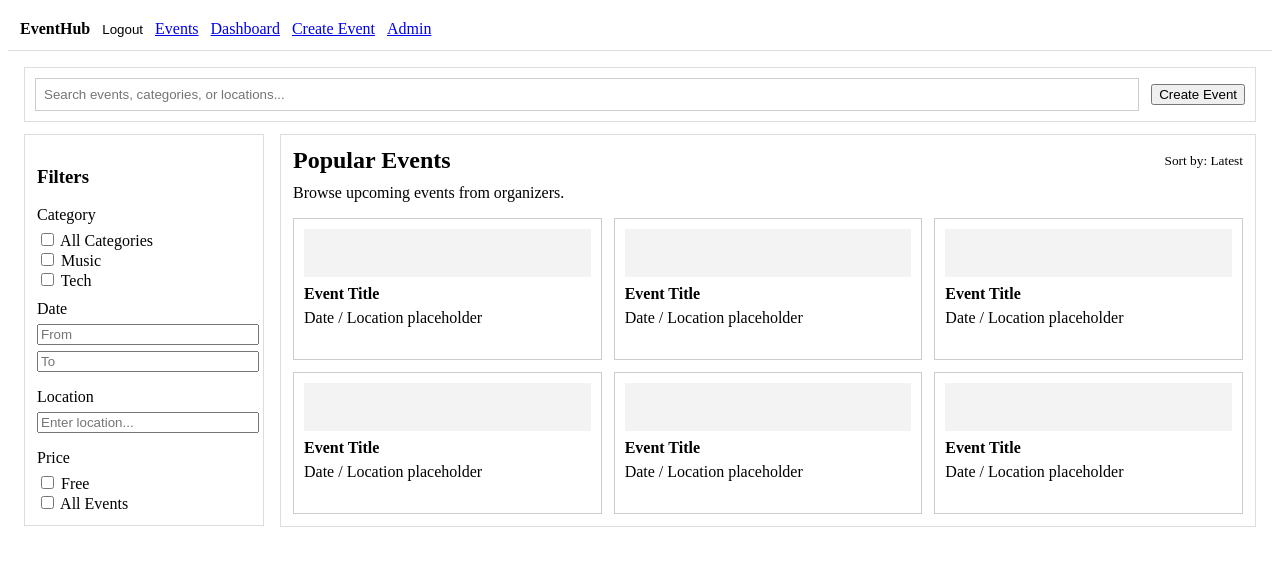
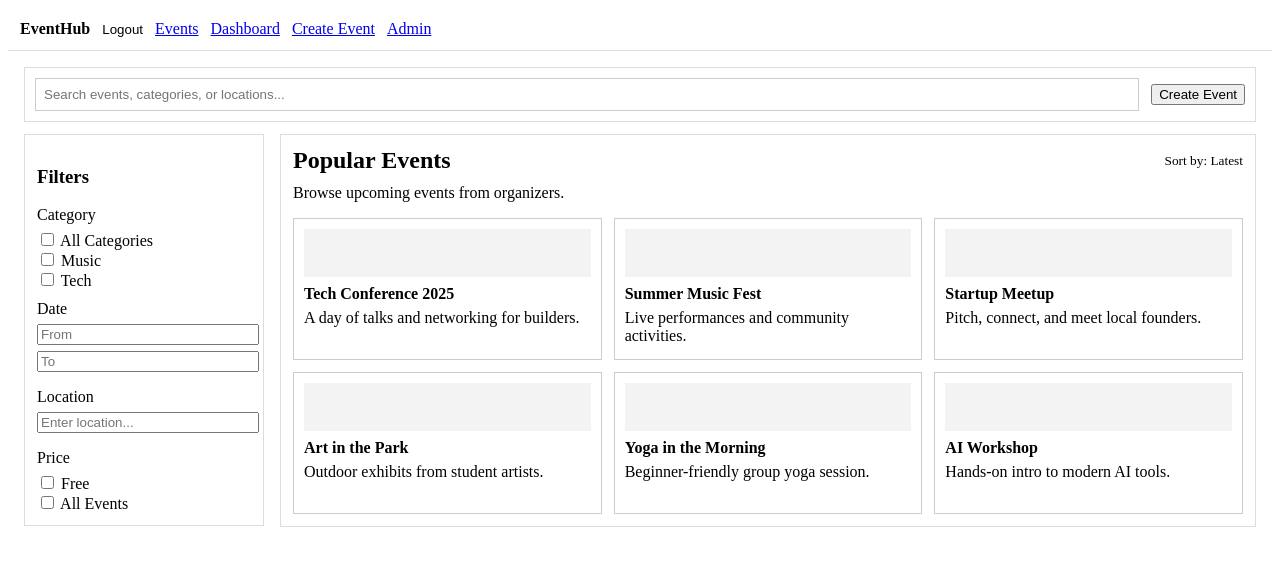
Before and after one commit to gopinathsjsu/team-project-cmpe202-01-spring2026-triplea, a React (Vite) app in the folder client/: page /events in a window 1280 px wide. Shown: the top 566 px of the page. Built offline with nearby package versions, Linux system fonts and the light colour scheme.

Commit message:
fix hard coded description

```diff
--- a/client/src/components/EventCard.jsx
+++ b/client/src/components/EventCard.jsx
@@ -1,9 +1,9 @@
-export default function EventCard() {
+export default function EventCard({ title = "Event Title", event_description = "Event description placeholder" }) {
   return (
     <article style={{ border: "1px solid #ccc", padding: "10px", minHeight: "120px" }}>
       <div style={{ height: "48px", background: "#f3f3f3", marginBottom: "8px" }} />
-      <h4 style={{ margin: 0 }}>Event Title</h4>
-      <p style={{ margin: "6px 0 0 0" }}>Date / Location placeholder</p>
+      <h4 style={{ margin: 0 }}>{title}</h4>
+      <p style={{ margin: "6px 0 0 0" }}>{event_description}</p>
     </article>
   );
 }
--- a/client/src/pages/CreateEventPage.jsx
+++ b/client/src/pages/CreateEventPage.jsx
@@ -15,6 +15,11 @@ export default function CreateEventPage() {
             <h3>Step 1 of 4</h3>
             <p style={{ marginTop: 0 }}>Let&apos;s start with the basics.</p>
             <input type="text" placeholder="Event Title" style={{ width: "100%", marginBottom: "8px", padding: "8px" }} />
+            <textarea
+              name="event_description"
+              placeholder="Event Description"
+              style={{ width: "100%", marginBottom: "8px", padding: "8px", minHeight: "80px", resize: "vertical" }}
+            />
             <select style={{ width: "100%", marginBottom: "8px", padding: "8px" }}>
               <option>Select a category</option>
             </select>
--- a/client/src/pages/EventListPage.jsx
+++ b/client/src/pages/EventListPage.jsx
@@ -46,12 +46,12 @@ export default function EventListPage() {
           </div>
           <p style={{ marginTop: 0 }}>Browse upcoming events from organizers.</p>
           <div style={{ display: "grid", gridTemplateColumns: "repeat(3, minmax(0, 1fr))", gap: "12px" }}>
-            <EventCard />
-            <EventCard />
-            <EventCard />
-            <EventCard />
-            <EventCard />
-            <EventCard />
+            <EventCard title="Tech Conference 2025" event_description="A day of talks and networking for builders." />
+            <EventCard title="Summer Music Fest" event_description="Live performances and community activities." />
+            <EventCard title="Startup Meetup" event_description="Pitch, connect, and meet local founders." />
+            <EventCard title="Art in the Park" event_description="Outdoor exhibits from student artists." />
+            <EventCard title="Yoga in the Morning" event_description="Beginner-friendly group yoga session." />
+            <EventCard title="AI Workshop" event_description="Hands-on intro to modern AI tools." />
           </div>
         </section>
       </div>
```
